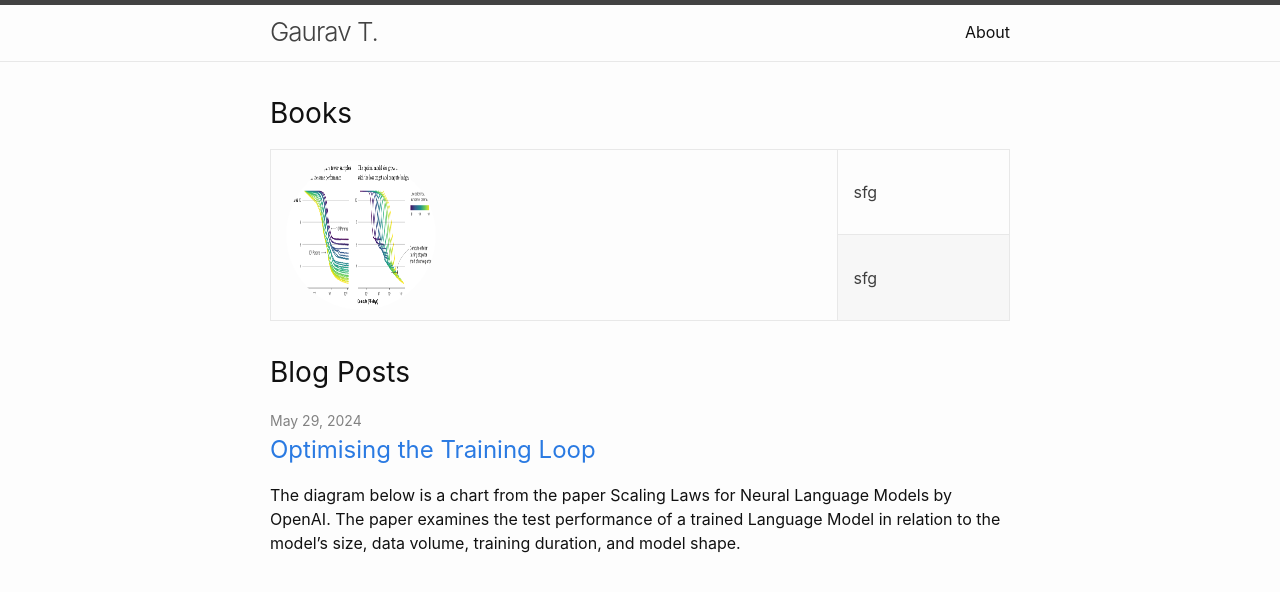
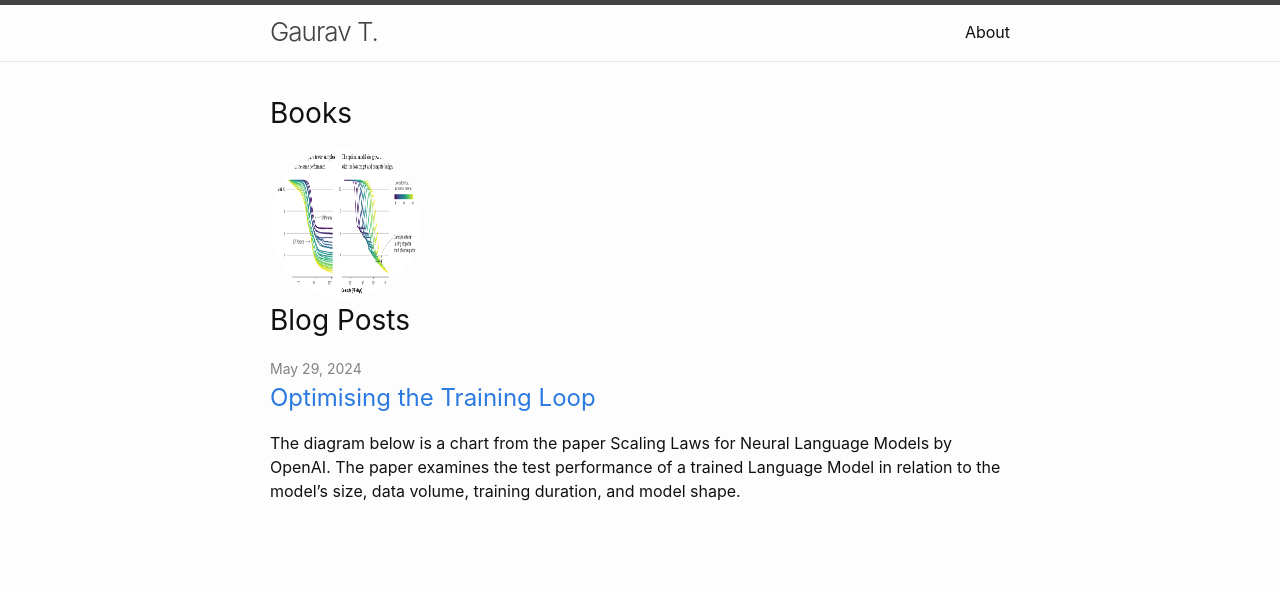
Before and after one commit to gauravtendolkar/gauravtendolkar.github.io, a Jekyll site: the page built from docs/index.markdown, in a window 1280 px wide. Shown: the top 592 px of the page. Built offline with Jekyll 4.4.1, drawn with Linux system fonts in a browser that asks for light colours.

Commit message:
test layout

```diff
--- a/docs/_layouts/home.html
+++ b/docs/_layouts/home.html
@@ -5,42 +5,39 @@ layout: default
 <div class="home">
   {%- if page.title -%}
   <h1 class="page-heading">{{ page.title }}</h1>
-  {%- endif -%}
-
-  {{ content }}
+  {%- endif -%} {{ content }}
 
   <h2 class="post-list-heading">Books</h2>
-  <table style="border-collapse: collapse; width: 100%" cellspacing="0" cellpadding="0">
-    <tr>
-      <td rowspan="2" style="max-width: 50%;">
-        <img src="/assets/images/Optimising_the_Training_Loop/1.png" style="border-radius: 50%; width: 150px; height: 150px;" />
-      </td>
-      <td>sfg</td>
-    </tr>
-    <tr>
-      <td>sfg</td>
-    </tr>
-  </table>
+  <div class="col-sm-6 col-md-4">
+    <img
+      src="/assets/images/Optimising_the_Training_Loop/1.png"
+      style="border-radius: 50%; width: 150px; height: 150px"
+    />
+  </div>
+  <div class="col-sm-6 col-md-8">
+    <div></div>
+    <div></div>
+  </div>
 
   {%- if site.posts.size > 0 -%}
-    <h2 class="post-list-heading">{{ page.list_title | default: "Blog Posts" }}</h2>
+  <h2 class="post-list-heading">
+    {{ page.list_title | default: "Blog Posts" }}
+  </h2>
   <ul class="post-list">
     {%- for post in site.posts -%}
     <li>
-        {%- assign date_format = site.minima.date_format | default: "%b %-d, %Y" -%}
+      {%- assign date_format = site.minima.date_format | default: "%b %-d, %Y"
+      -%}
       <span class="post-meta">{{ post.date | date: date_format }}</span>
       <h3>
         <a class="post-link" href="{{ post.url | relative_url }}">
           {{ post.title | escape }}
         </a>
       </h3>
-        {%- if site.show_excerpts -%}
-          {{ post.excerpt }}
-        {%- endif -%}
+      {%- if site.show_excerpts -%} {{ post.excerpt }} {%- endif -%}
     </li>
     {%- endfor -%}
   </ul>
 
   {%- endif -%}
-
 </div>
```
Lines whose indentation alone changed are shown as unchanged.
